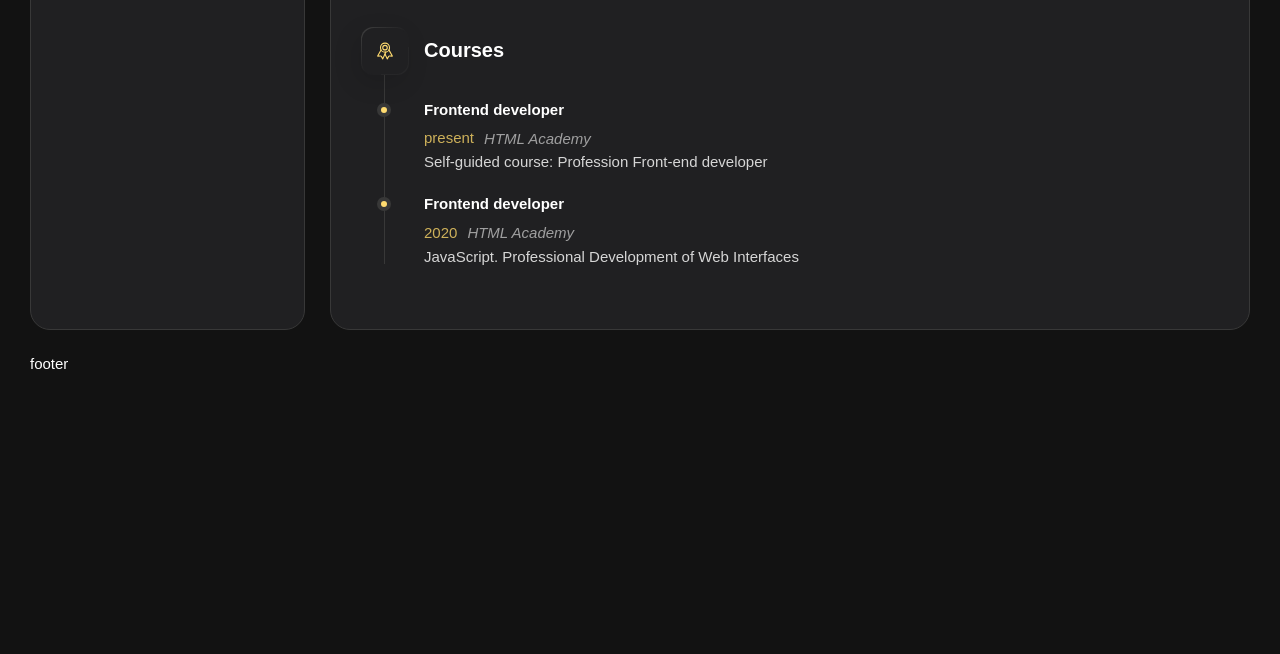
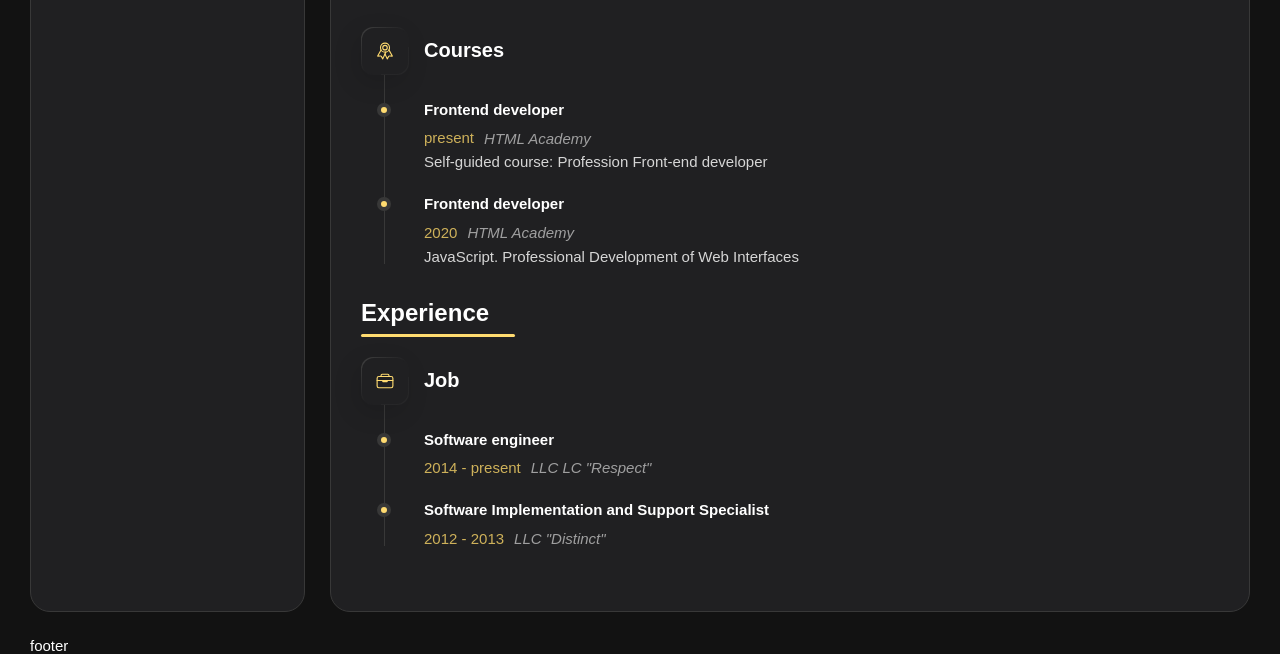
Before and after one commit to shums89/rsschool-cv, a plain HTML site: page index.html in a window 1280 px wide. Shown: the part 903-1557 px from the top of the page. Before the commit the page ends 1275 px from the top, so only its background shows below. Drawn offline with nearby package versions, Linux system fonts and the light colour scheme; files whose address does not match are found by name.

Commit message:
feat: add experience

```diff
--- a/css/style.css
+++ b/css/style.css
@@ -375,7 +375,7 @@ section > h2:after {
   border-radius: 10px;
 }
 
-/* EDUCATION */
+/* EDUCATION & EXPERIENCE*/
 
 .timeline {
   margin-bottom: 30px;
--- a/index.html
+++ b/index.html
@@ -177,6 +177,33 @@
             </ol>
           </div>
         </section>
+        <section class="experience" id="experience">
+          <h2 class="experience__title">Experience</h2>
+          <div class="education__universities timeline">
+            <div class="timeline__title-wrapper">
+              <div class="timeline__icon-box icon-box">
+                <ion-icon class="timeline__icon" name="briefcase-outline" role="img" aria-label="briefcase outline"></ion-icon>
+              </div>
+              <h3 class="timeline__title">Job</h3>
+            </div>
+            <ol class="timeline__list">
+              <li class="timeline__item timeline-item">
+                <h4 class="timeline-item__title">Software engineer</h4>
+                <div class="timeline-item__subtitle-wrapper">
+                  <span>2014 - present</span>
+                  <p class="timeline-item__subtitle">LLC LC "Respect"</p>
+                </div>
+              </li>
+              <li class="timeline__item timeline-item">
+                <h4 class="timeline-item__title">Software Implementation and Support Specialist</h4>
+                <div class="timeline-item__subtitle-wrapper">
+                  <span>2012 - 2013</span>
+                  <p class="timeline-item__subtitle">LLC "Distinct"</p>
+                </div>
+              </li>
+            </ol>
+          </div>
+        </section>
       </div>
     </div>
   </main>
```
